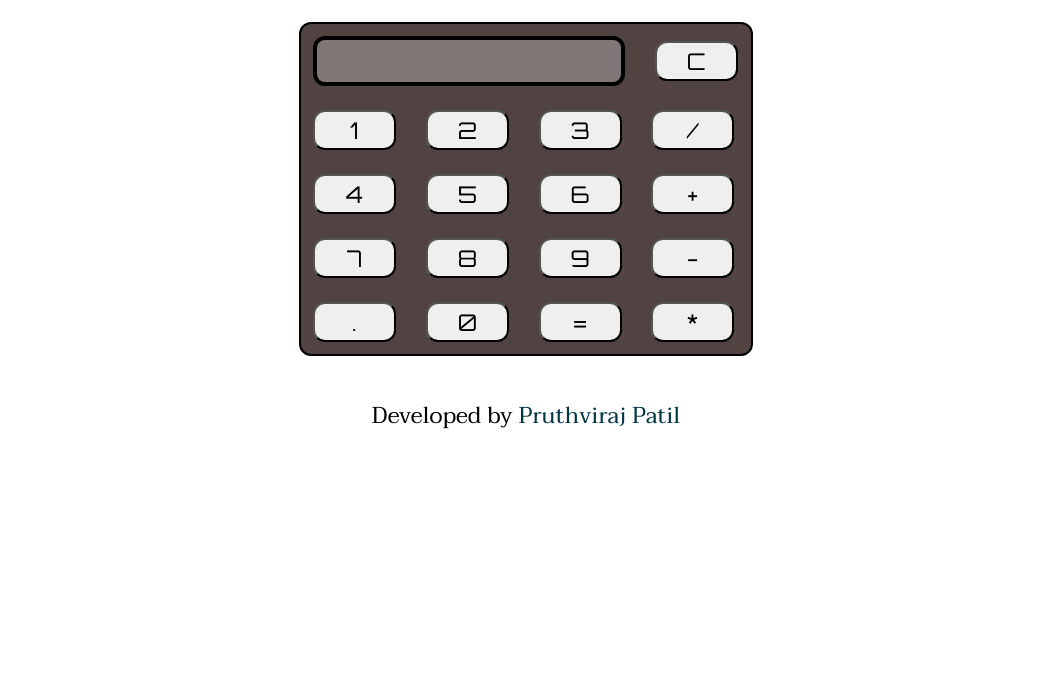
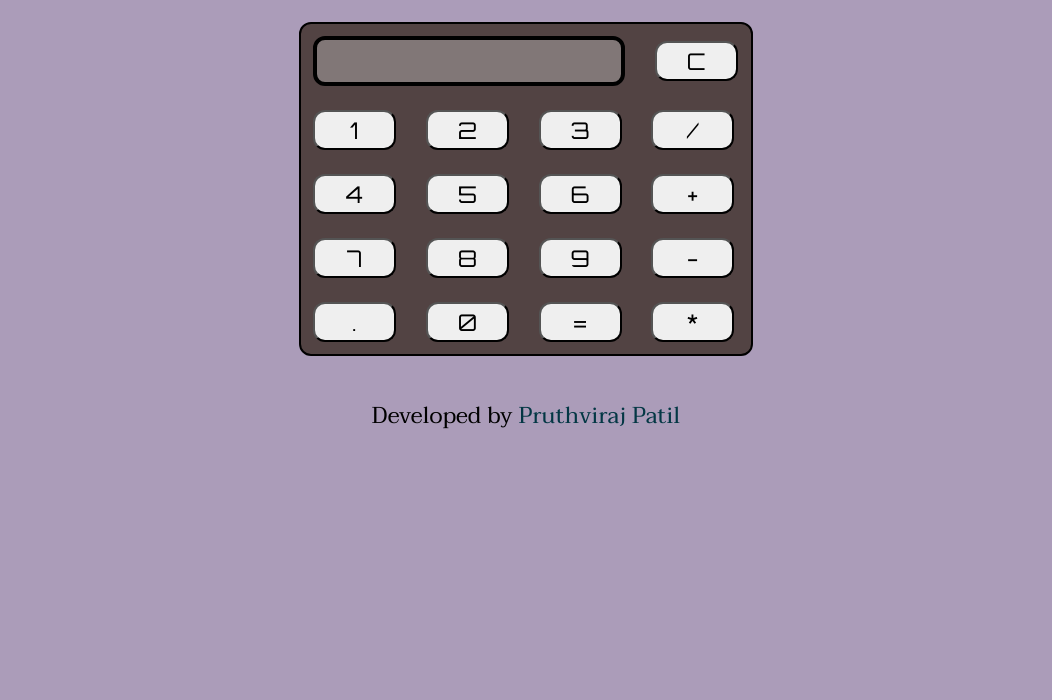
Before and after one commit to pruthvirajp04/Simple-Calculator, a plain HTML site: page index.html in a window 1280 px wide. Shown: the part 100-800 px from the top of the page, without its empty margins (114-1166 px from the left). Drawn offline with nearby package versions, Linux system fonts and the light colour scheme.

Commit message:
Update indexstyle.css

```diff
--- a/indexstyle.css
+++ b/indexstyle.css
@@ -3,6 +3,9 @@
 @import url('https://fonts.googleapis.com/css2?family=Concert+One&family=Orbitron&family=Oswald:wght@300&family=Quicksand:wght@300;600&family=Roboto+Mono:wght@300&family=Taviraj&display=swap');
 *{
     font-size: 23px;
+}
+body{
+    background-color: rgb(171, 156, 185);
 }
 .main-head {
     font-family: 'Libre Franklin', sans-serif;
```
